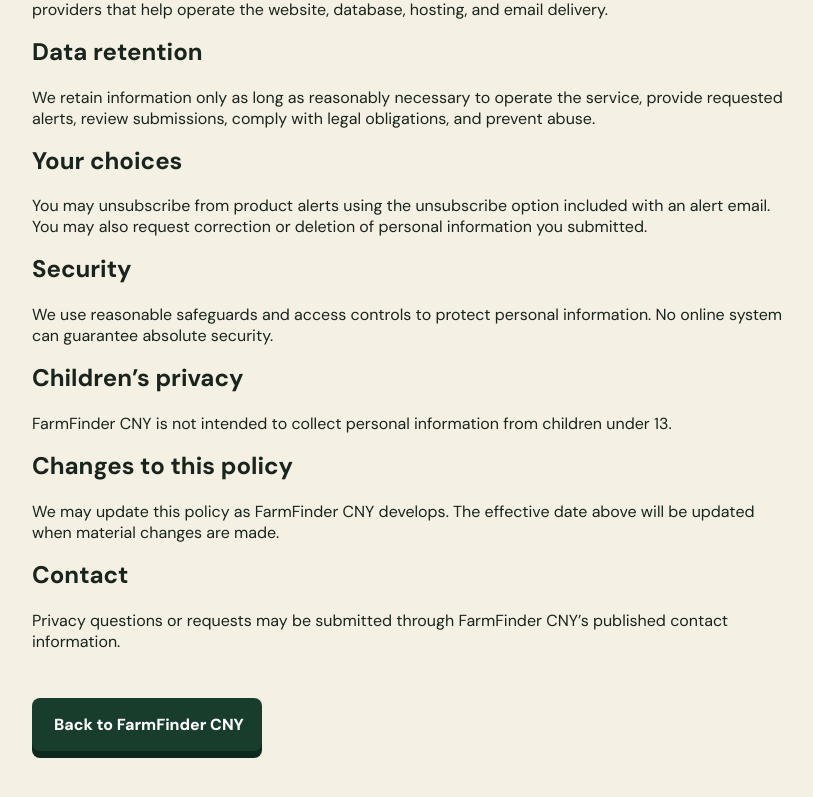
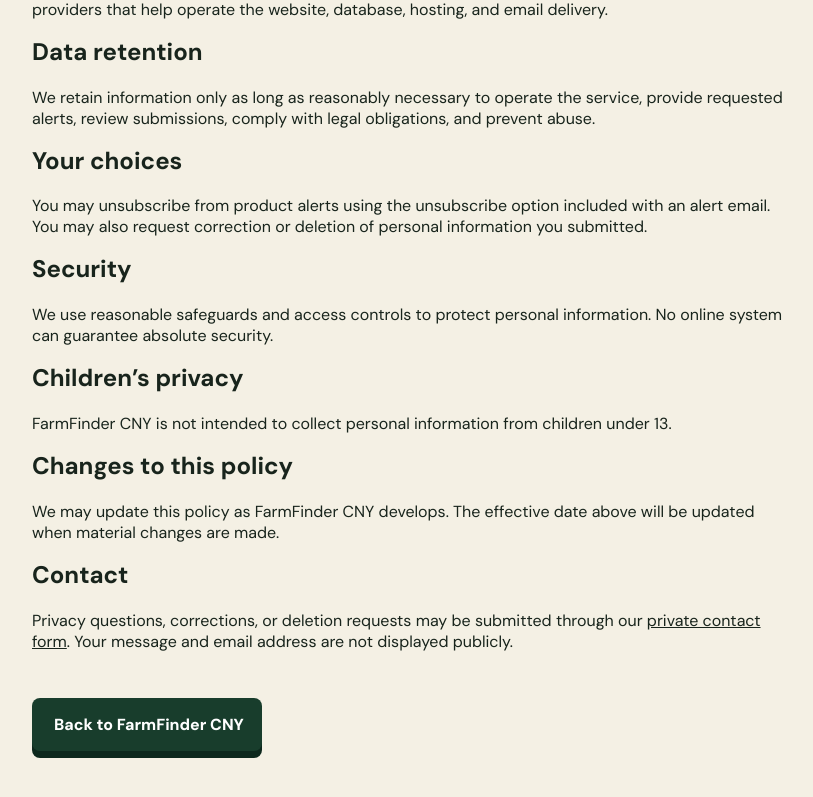
Before and after one commit to FarmFinderCNY/farmfinder-cny, a Next.js app: page /privacy in a window 1280 px wide. Shown: the part 639-1436 px from the top of the page, without its empty margins (18-831 px from the left). Built offline with nearby package versions, Linux system fonts and the light colour scheme.

Commit message:
Link privacy requests to contact form

```diff
--- a/app/privacy/page.tsx
+++ b/app/privacy/page.tsx
@@ -73,11 +73,12 @@
           date above will be updated when material changes are made.
         </p>
 
-        <h2>Contact</h2>
-        <p>
-          Privacy questions or requests may be submitted through FarmFinder
-          CNY’s published contact information.
-        </p>
+     <h2>Contact</h2>
+<p>
+  Privacy questions, corrections, or deletion requests may be submitted
+  through our <Link href="/contact">private contact form</Link>. Your message
+  and email address are not displayed publicly.
+</p>
 
         <div style={{ marginTop: "32px" }}>
           <Link className="primary-button" href="/">
```
